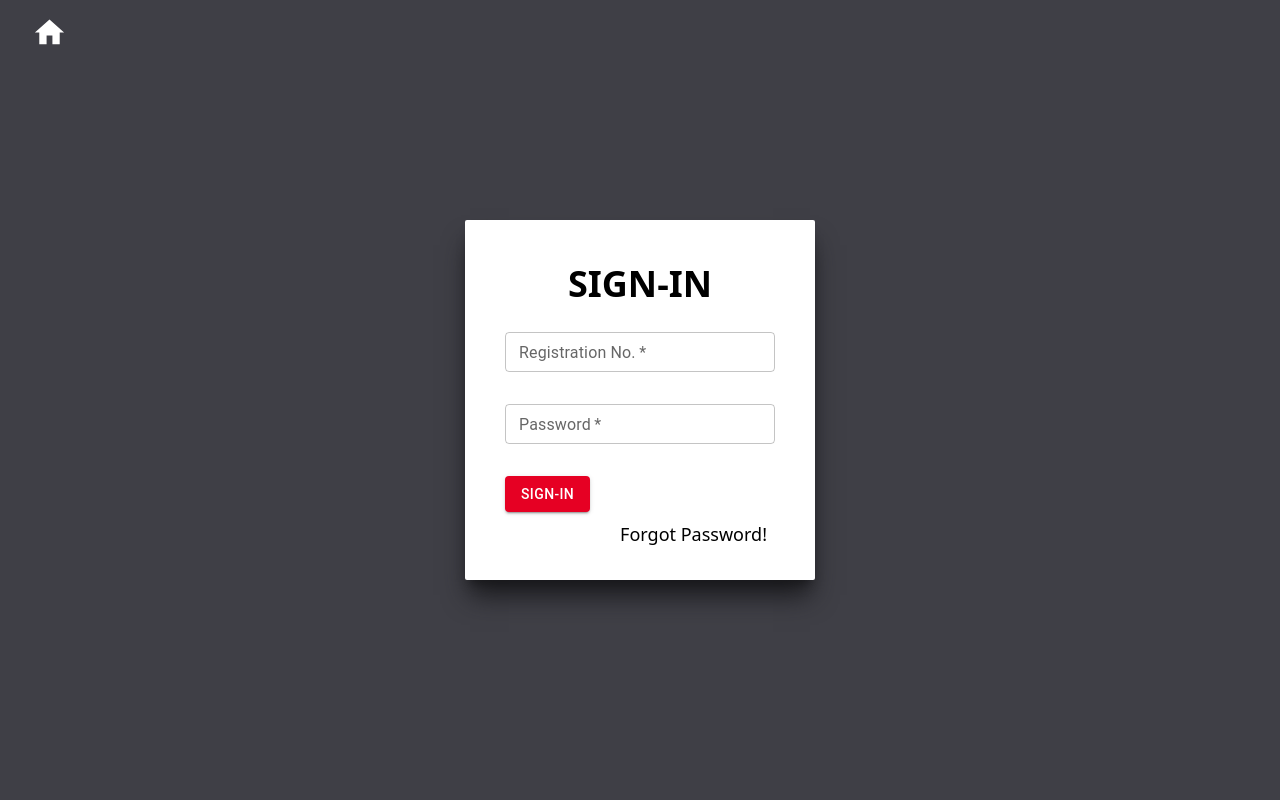
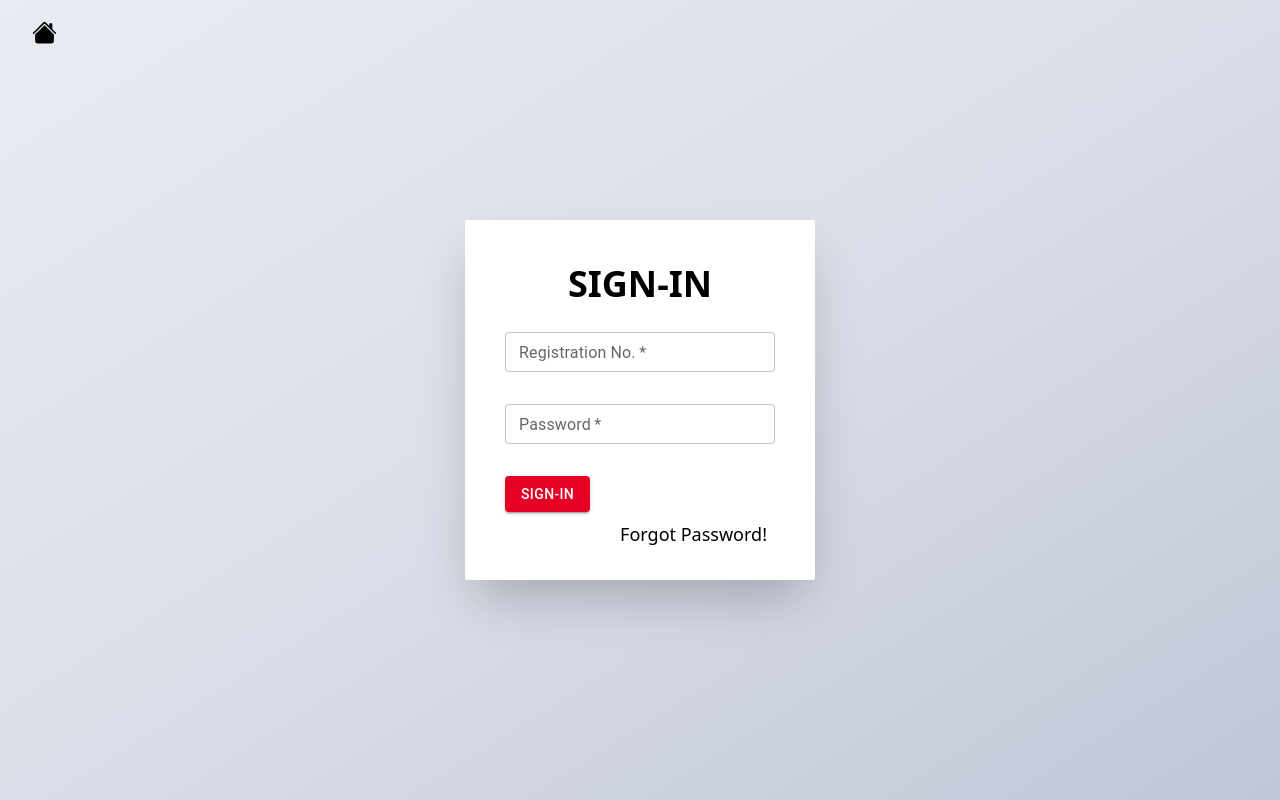
Before and after one commit to Cloud-Tech-Team/ams-front-final, a React (Create React App) app: page /login in a window 1280 px wide. Built offline with nearby package versions, Linux system fonts and the light colour scheme.

Commit message:
login-loading-anim

```diff
--- a/src/Login.js
+++ b/src/Login.js
@@ -1,69 +1,86 @@
-import React from 'react'
-import { Link, Navigate, Route, useNavigate } from 'react-router-dom'
-import { useState } from 'react';
-import axios from 'axios';
-import HomeIcon from '@mui/icons-material/Home';
-import { Button ,TextField } from '@mui/material';
+import React from "react";
+import { Link, Navigate, Route, useNavigate } from "react-router-dom";
+import { useState } from "react";
+import axios from "axios";
+import { Backdrop, Button, CircularProgress, LinearProgress, TextField } from "@mui/material";
+import Home from "./Icons/home.svg"
 
 const Login = () => {
+  const [loading, setLoading] = useState(false);
   const [ForgotPassword, setForgotPassword] = useState(false);
-  const nav = useNavigate()
-  const handlelogin=(e)=>{
-    e.preventDefault()
+  const nav = useNavigate();
+  const handlelogin = (e) => {
+    e.preventDefault();
+    setLoading(true)
 
-    const data={
-      applicationNo:document.getElementById("userID").value,
-      password     :document.getElementById("password").value,
-    }
-    console.log(data)
+    const data = {
+      applicationNo: document.getElementById("userID").value,
+      password: document.getElementById("password").value,
+    };
+    console.log(data);
     axios
-    .post("https://ams-backend-api.herokuapp.com/user/login",data)
-    .then((response) => {
-      console.log(response)
-      if(response.status === 200){
-        nav("/nriform")
-        window.alert("login success")
-        localStorage.setItem("access_token", response.data.token);
-        localStorage.setItem("user_id",data.applicationNo)
-      }else{
-        window.alert("login failed")
-      }
-    }).catch((error)=>{
-      console.log(error)
-      window.alert('login failed')
-    })
-  }
-  const recover=(e)=>{
-    e.preventDefault()
+      .post("https://ams-backend-api.herokuapp.com/user/login", data)
+      .then((response) => {
+        console.log(response);
+        if (response.status === 200) {
+          setLoading(false)
+          nav("/nriform");
+          // window.alert("login success")
+          localStorage.setItem("access_token", response.data.token);
+          localStorage.setItem("user_id", data.applicationNo);
+        } else {
+          setLoading(false)
+          window.alert("login failed");
+        }
+      })
+      .catch((error) => {
+        setLoading(false)
+        console.log(error);
+        window.alert("Something went wrong, try again");
+      });
+
+  };
+  const recover = (e) => {
+    e.preventDefault();
     const data = {
-      "applicationNo" : document.getElementById("application").value
-    }
+      applicationNo: document.getElementById("application").value,
+    };
 
-    axios.post("https://ams-backend-api.herokuapp.com/user/recover",data).then((res)=>{
-      console.log(res.data)
-      if(res.status === 200){
-        window.alert("password forwared to reg email")
-        document.getElementById("application").value = null
-        setForgotPassword(!ForgotPassword)
-      }else{
-        window.alert("invalid email")
-      }
-    }).catch((e)=>{
-      console.log(e)
-      window.alert("error")
-    })
-  }
+    axios
+      .post("https://ams-backend-api.herokuapp.com/user/recover", data)
+      .then((res) => {
+        console.log(res.data);
+        if (res.status === 200) {
+          window.alert("password forwared to reg email");
+          document.getElementById("application").value = null;
+          setForgotPassword(!ForgotPassword);
+        } else {
+          window.alert("invalid email");
+        }
+      })
+      .catch((e) => {
+        console.log(e);
+        window.alert("error");
+      });
+  };
   return (
-    <div className="min-w-screen relative  h-screen flex items-center justify-center bg-zinc-700">
-      <div className="w-full top-1 h-14 absolute z-20 flex items-center justify-between px-8">
+    <div className="min-w-screen relative  h-screen flex items-center justify-center bg-gradient-to-br  from-rock-blue-200 via-rock-blue-300 to-rock-blue-400">
+      <div className="w-full top-1 h-14 absolute flex items-center justify-between px-8">
         <Link to="/">
-        <HomeIcon fontSize='large' color="white"/>
+        <img src={Home} alt="home" />
         </Link>
+
+        <Backdrop
+          sx={{ color: "#fff", zIndex: (theme) => theme.zIndex.drawer + 1 }}
+          open={loading}
+        >
+          <div className="w-screen absolute top-0"><LinearProgress color="inherit"/></div>
+        </Backdrop>
       </div>
       {ForgotPassword ? (
         <form
           action=""
-          className="w-80 sm:w-96 p-4 sm:p-8  h-auto absolute z-20 shadow-xl rounded-sm shadow-zinc-900 bg-white"
+          className="w-80 sm:w-96 p-4 sm:p-8  h-auto absolute z-20 shadow-2xl rounded-sm  bg-white"
         >
           <p className="text-2xl sm:text-3xl mt-3 uppercase text-center  sm:font-semibold">
             Forgot Password
@@ -73,14 +90,15 @@ const Login = () => {
               We will resend the the credentials to your registered email id
             </p>
             <TextField
-            required
+              required
               label="Application No."
               type="email"
               id="application"
               size="small"
-              fullWidth />
-           <Button variant='contained' onClick={recover}>
-                Resend
+              fullWidth
+            />
+            <Button variant="contained" onClick={recover}>
+              Resend
             </Button>
           </div>
           <p
@@ -96,28 +114,29 @@ const Login = () => {
         <form
           action=""
           onSubmit={Login}
-          className="w-80 sm:w-[350px] p-4 sm:p-8  h-auto absolute z-20 shadow-xl rounded-sm shadow-zinc-900 bg-white"
+          className="w-80 sm:w-[350px] p-4 sm:p-8  h-auto absolute z-20 shadow-2xl rounded-sm  bg-white"
         >
           <p className="text-4xl mt-3 text-center sm:font-semibold">SIGN-IN</p>
           <div className="w-full mt-5 space-y-8 p-2 h-auto ">
-          <TextField
-            required
+            <TextField
+              required
               label="Registration No."
               type="text"
               id="userID"
               size="small"
-              fullWidth />
+              fullWidth
+            />
             <TextField
-            required
+              required
               label="Password"
               type="text"
               id="password"
               varient="outlined"
-              size='small'
+              size="small"
               fullWidth
             />
-            <Button variant='contained' onClick={handlelogin}>
-                Sign-In
+            <Button variant="contained" onClick={handlelogin}>
+              Sign-In
             </Button>
           </div>
           <p
@@ -131,7 +150,7 @@ const Login = () => {
         </form>
       )}
     </div>
-  )
-}
+  );
+};
 
-export default Login
+export default Login;
```
Also changed, not shown: src/Icons/home.svg.
